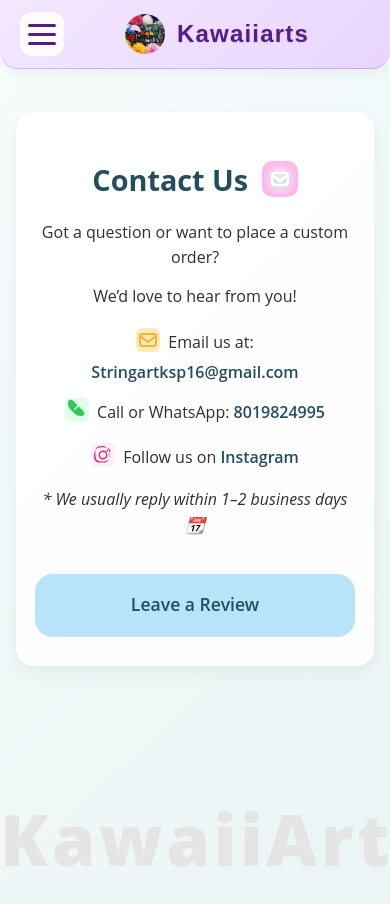
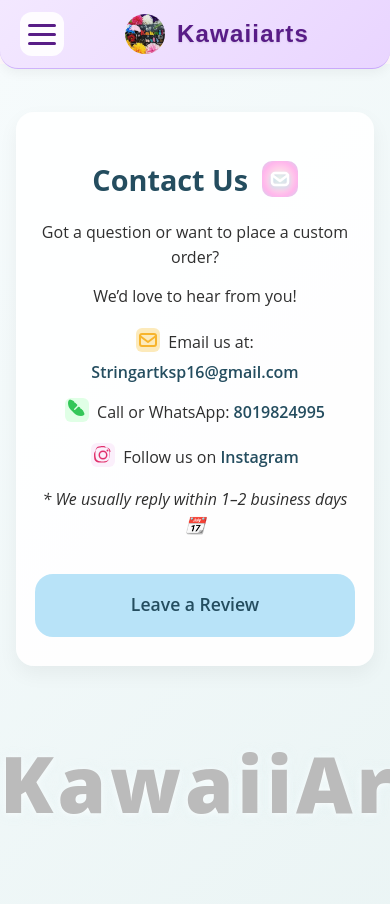
Before and after one commit to Hari-1718/kawaiiarts, a React (Vite) app: page /contact in a window 390 px wide. Shown: the top 904 px of the page. Built offline with nearby package versions, Linux system fonts and the light colour scheme.

Commit message:
fix: improve KawaiiArts background text visibility and position on Contact page (mobile and desktop)

```diff
--- a/src/pages/Contact.jsx
+++ b/src/pages/Contact.jsx
@@ -63,7 +63,6 @@
     <h1
       aria-hidden="true"
       className="kawaiiarts-bg-text"
-      style={{ position: 'fixed', left: 0, right: 0, bottom: '-11vw', margin: '0 auto', textAlign: 'center', fontSize: '18vw', zIndex: 0, color: '#e5e5e5', fontWeight: 900, letterSpacing: '0.05em', whiteSpace: 'nowrap', pointerEvents: 'none', userSelect: 'none', textTransform: 'none', fontFamily: 'inherit' }}
     >
       KawaiiArts
     </h1>
--- a/src/styles/Contact.css
+++ b/src/styles/Contact.css
@@ -1,14 +1,14 @@
 /* Large KawaiiArts background text for Contact page */
 .kawaiiarts-bg-text {
-  position: absolute;
+  position: fixed;
   left: 0;
   right: 0;
-  bottom: -11vw;
+  bottom: -7vw;
   margin: 0 auto;
   text-align: center;
-  font-size: 18vw;
-  z-index: -10;
-  color: #e5e5e5;
+  font-size: 16vw;
+  z-index: 0;
+  color: #cccccc;
   font-weight: 900;
   letter-spacing: 0.05em;
   white-space: nowrap;
@@ -16,11 +16,14 @@
   user-select: none;
   text-transform: none;
   font-family: inherit;
+  text-shadow: 0 2px 8px #fff, 0 1px 24px #b7e3ed44;
 }
 @media (max-width: 640px) {
   .kawaiiarts-bg-text {
-    font-size: 24vw;
-    bottom: -1rem;
+    font-size: 20vw;
+    bottom: 2vw;
+    color: #bbbbbb;
+    text-shadow: 0 1px 8px #fff, 0 1px 12px #b7e3ed44;
   }
 }
 :root {
```
